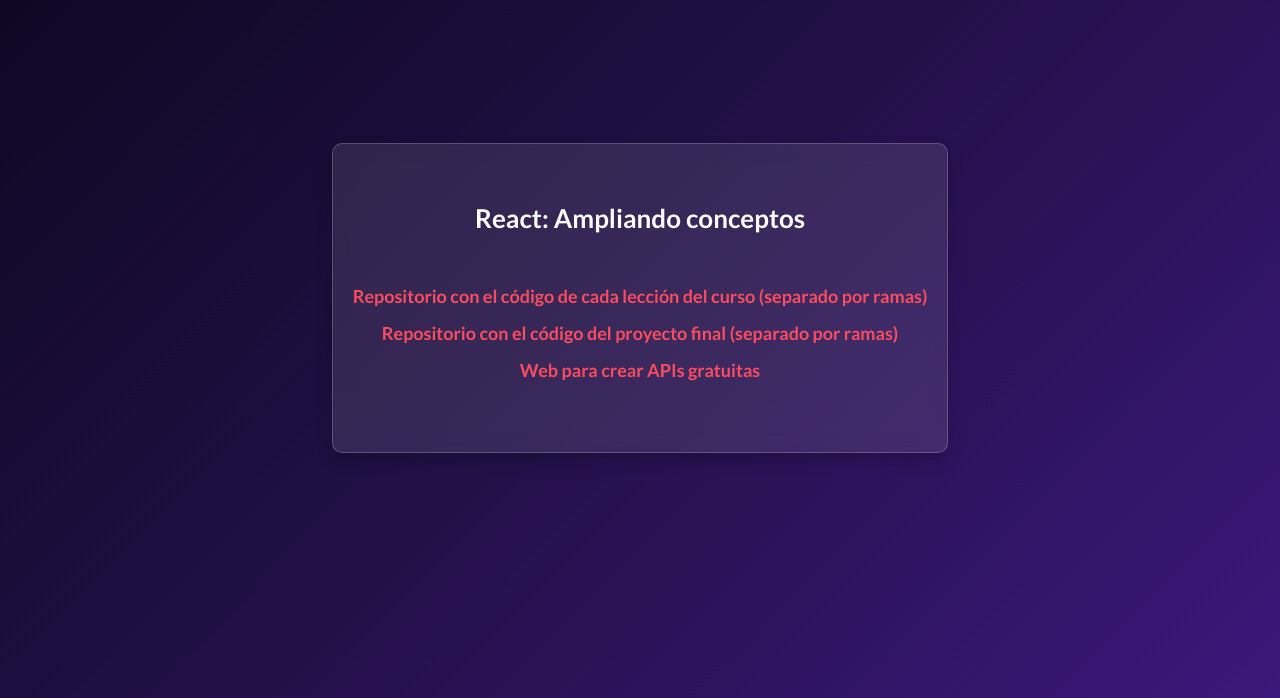
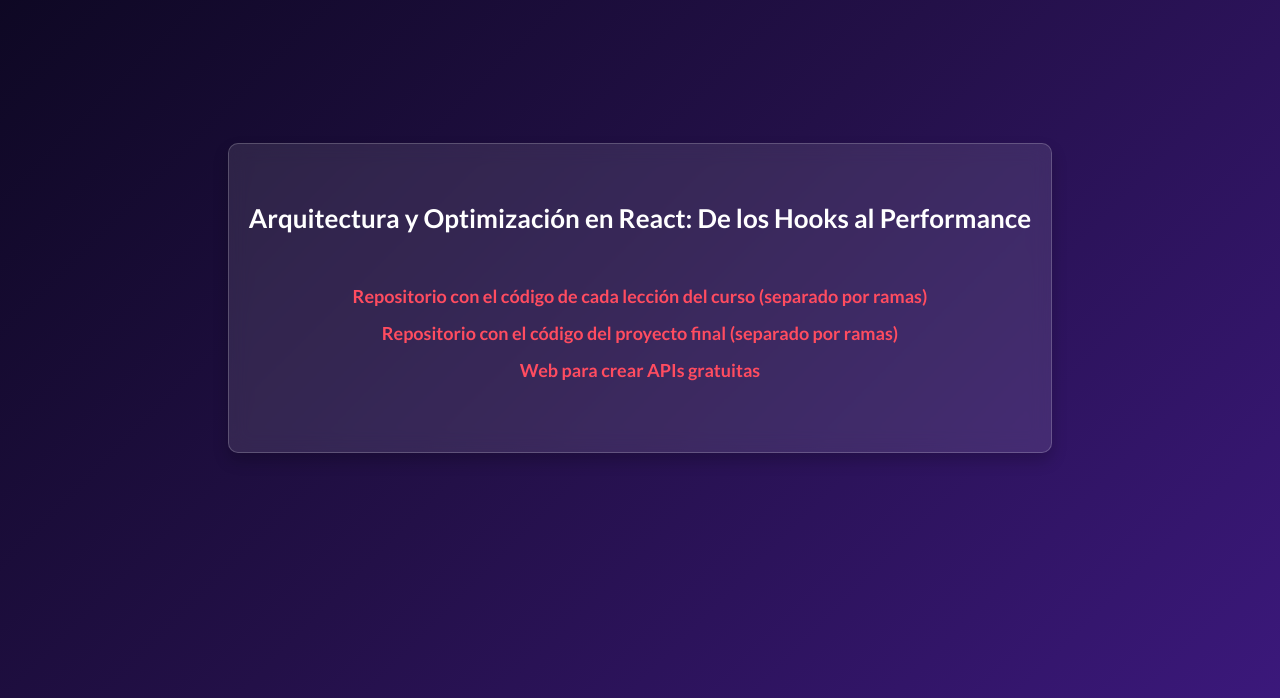
Before and after one commit to OpenWebinarsNet/Arquitectura-y-Optimizaci-n-en-React--De-los-Hooks-al-Performance, a plain HTML site: page index.html in a window 1280 px wide. Shown: the part 102-800 px from the top of the page. Drawn offline with Linux system fonts and the light colour scheme.

Commit message:
Update index.html

```diff
--- a/index.html
+++ b/index.html
@@ -81,7 +81,7 @@
     </div>
 
     <div class="container">
-        <h1>React: Ampliando conceptos</h1>
+        <h1>Arquitectura y Optimización en React: De los Hooks al Performance</h1>
         <ul>
             <li><a href="https://github.com/OpenWebinarsNet/OW-React-Advanced-Course" target="_blank">Repositorio con el código de cada lección del curso (separado por ramas)</a></li>
 
```
